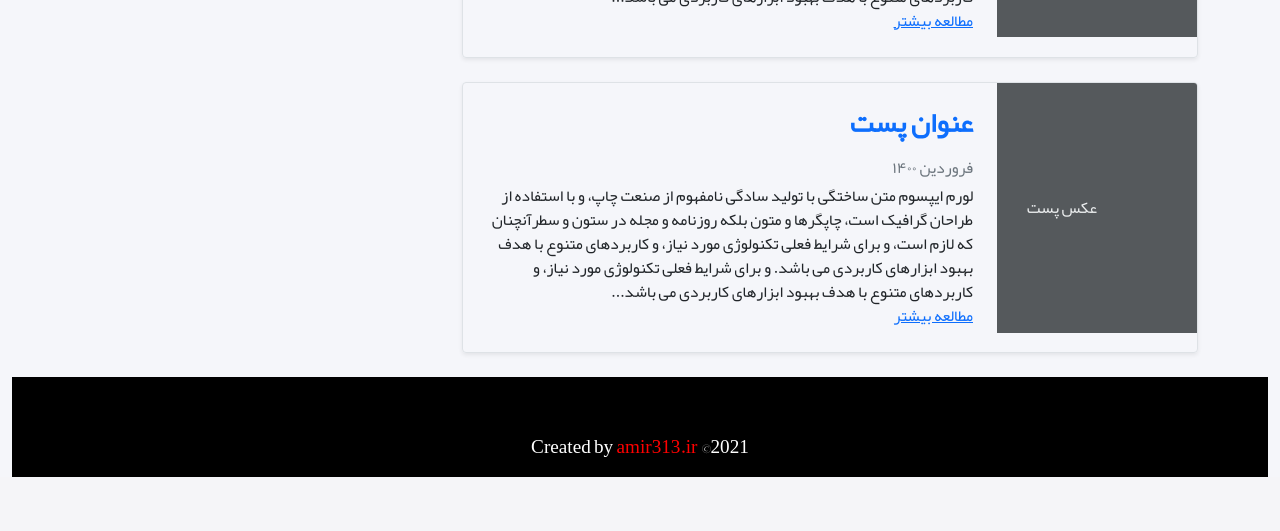
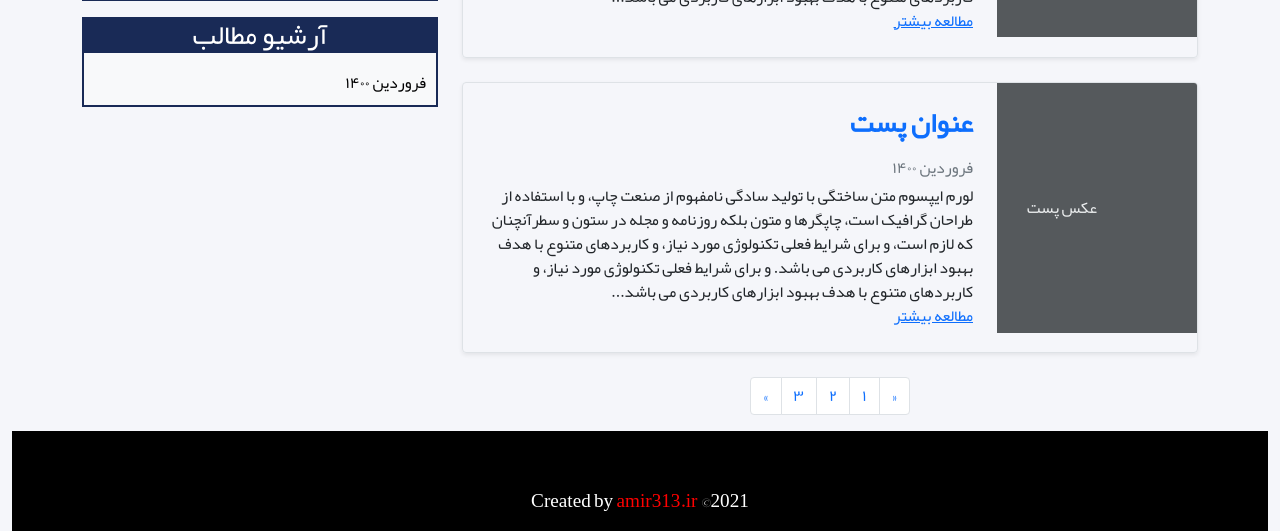
Before and after one commit to amir110011/amir315, a Python web app: template template/index.html in a window 1280 px wide. Shown: the part 1132-1663 px from the top of the page. Before the commit the page ends 1609 px from the top, so only its background shows below. Run offline with Jinja, Linux system fonts and the light colour scheme; the template is opened without the code that fills it, so the values that code supplies are empty; some libraries are stand-ins or nearby versions; some web fonts are replaced.

Commit message:
fixed index

```diff
--- a/template/css/mystyle.css
+++ b/template/css/mystyle.css
@@ -18,3 +18,18 @@
   .footer__text:hover{
       color: #f1c40f;
   }
+  .box-border{
+      border: 2px solid #192a56;
+
+  }
+    .a_text {
+        color: black;
+        text-decoration: none;
+    }
+
+    .a_text:hover {
+        color: #0d6efd;
+    }
+    .padding-10{
+        padding:10px
+    }
--- a/template/index.html
+++ b/template/index.html
@@ -114,25 +113,24 @@
                 </div>
             </div>
             <a class="carousel-control-prev" href="#myCarousel" role="button" data-bs-slide="prev">
-                <span class="carousel-control-prev-icon" aria-hidden="true"></span>
+                <span class="carousel-control-prev-icon"></span>
                 <span class="visually-hidden">قبلی</span>
             </a>
             <a class="carousel-control-next" href="#myCarousel" role="button" data-bs-slide="next">
-                <span class="carousel-control-next-icon" aria-hidden="true"></span>
+                <span class="carousel-control-next-icon"></span>
                 <span class="visually-hidden">بعدی</span>
             </a>
         </div>
         <!-- end carousel -->
 
-        <!-- cntent -->
+        <!-- content -->
         <div class="row" style="padding-top: 15px;">
-            <div class="col-8">
+            <div class="col-12 col-md-8">
                 <div
                     class="row g-0 border rounded overflow-hidden flex-md-row mb-4 shadow-sm h-md-250 position-relative">
                     <div class="col-auto d-none d-lg-block">
                         <svg class="bd-placeholder-img" width="200" height="250" xmlns="http://www.w3.org/2000/svg"
-                            role="img" aria-label="Placeholder: ظفري" preserveAspectRatio="xMidYMid slice"
-                            focusable="false">
+                            role="img" preserveAspectRatio="xMidYMid slice" focusable="false">
                             <title>Placeholder</title>
                             <rect width="100%" height="100%" fill="#55595c"></rect><text x="50%" y="50%" fill="#eceeef"
                                 dy=".3em">عکس پست</text>
@@ -234,11 +229,109 @@
 
                 </div>
 
-
-
+                <div class="container ">
+                    <nav>
+                        <ul class="pagination justify-content-center">
+                            <li class="page-item">
+                                <a class="page-link" href="#">
+                                    <span>&laquo;</span>
+                                </a>
+                            </li>
+                            <li class="page-item"><a class="page-link" href="#">۱</a></li>
+                            <li class="page-item"><a class="page-link" href="#">۲</a></li>
+                            <li class="page-item"><a class="page-link" href="#">۳</a></li>
+                            <li class="page-item">
+                                <a class="page-link" href="#">
+                                    <span>&raquo;</span>
+                                </a>
+                            </li>
+                        </ul>
+                    </nav>
+                </div>
             </div>
 
-            <div class="col-4">
+            <div class="col-12 col-md-4">
+                <!-- about me -->
+                <div class="bg-light box-border">
+                    <h3 class="bg-dark text-white text-center ">درباره من</h3>
+                    <p class="mb-0 padding-10" style="text-align: justify;">لورم ایپسوم یا طرح‌نما به متنی آزمایشی و بی‌معنی در صنعت چاپ، صفحه‌آرایی
+                        و طراحی
+                        گرافیک گفته می‌شود.
+                        طراح گرافیک از این متن به عنوان عنصری از ترکیب بندی برای پر کردن صفحه و ارایه اولیه شکل ظاهری و
+                        کلی طرح سفارش
+                        گرفته شده استفاده می نماید، تا از نظر گرافیکی نشانگر چگونگی نوع و اندازه فونت و ظاهر متن
+                        باشد.لورم ایپسوم یا
+                        طرح‌نما به متنی آزمایشی و بی‌معنی در صنعت چاپ، صفحه‌آرایی و طراحی گرافیک گفته می‌شود.</p>
+                </div>
+
+                <!-- aparat video -->
+                <div class="box-border bg-dark" style="margin-top: 16px;">
+                    <h3 class="text-center" style="color: #fff;">آخرین ویدئو آپارات من</h3>
+                    <style>
+                        .h_iframe-aparat_embed_frame {
+                            position: relative;
+                        }
+
+                        .h_iframe-aparat_embed_frame .ratio {
+                            display: block;
+                            width: 100%;
+                            height: auto;
+                        }
+
+                        .h_iframe-aparat_embed_frame iframe {
+                            position: absolute;
+                            top: 0;
+                            left: 0;
+                            width: 100%;
+                            height: 100%;
+                        }
+                    </style>
+                    <div class="h_iframe-aparat_embed_frame"><span
+                            style="display: block;padding-top: 57%"></span><iframe
+                            src="https://www.aparat.com/video/video/embed/videohash/0pYc3/vt/frame"
+                            title="زيرنويس فارسي يوتويوب" allowFullScreen="true" webkitallowfullscreen="true"
+                            mozallowfullscreen="true"></iframe></div>
+                </div>
+
+                <!-- aparat live -->
+                <div class=" bg-dark" style="margin-top: 16px;">
+                    <div class="box-border">
+                        <h3 class="text-center text-white">پخش زنده آپارات</h3>
+                        <style>
+                            .h_iframe-aparat_embed_frame {
+                                position: relative;
+                            }
+
+                            .h_iframe-aparat_embed_frame .ratio {
+                                display: block;
+                                width: 100%;
+                                height: auto;
+                            }
+
+                            .h_iframe-aparat_embed_frame iframe {
+                                position: absolute;
+                                top: 0;
+                                left: 0;
+                                width: 100%;
+                                height: 100%;
+                            }
+                        </style>
+                        <div class="h_iframe-aparat_embed_frame"> <span
+                                style="display: block;padding-top: 57%"></span><iframe scrolling="no"
+                                allowFullScreen="true" webkitallowfullscreen="true" mozallowfullscreen="true"
+                                src="https://www.aparat.com/embed/live/amirnabavi.ir"></iframe></div>
+                    </div>
+                </div>
+<!-- archive -->
+<div class=" bg-light box-border" style="margin-top: 16px;">
+    <h3 class="bg-dark text-white text-center" >آرشیو مطالب</h3>
+    <div class="padding-10">
+    <ol class="list-unstyled mb-0">
+        <li><a class="a_text" href="#">فروردین ۱۴۰۰</a></li>
+
+    </ol>
+    </div>
+</div>
 
             </div>
         </div>
```
Also changed, not shown: other parts of template/index.html (+11 -15 lines). Lines whose indentation alone changed are shown as unchanged.
